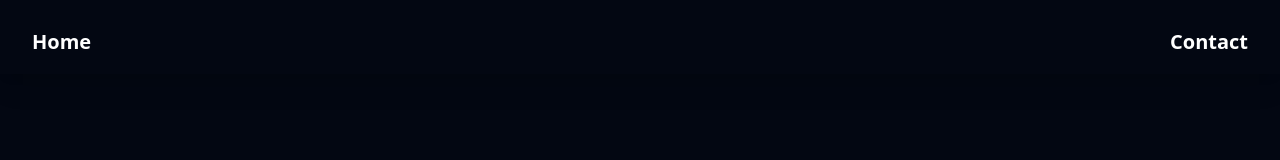
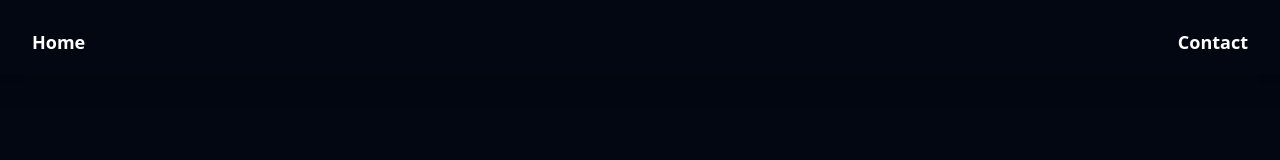
Before and after one commit to arlough/personal-website-v3, a Next.js app: page / in a window 1280 px wide. Shown: the top 160 px of the page. Built offline with nearby package versions, Linux system fonts and the light colour scheme.

Commit message:
nav elements should be smaller

```diff
--- a/src/components/Navbar.js
+++ b/src/components/Navbar.js
@@ -4,7 +4,7 @@ import Navbtn from '@/components/atoms/Navbtn'
 
 export default function Navbar(){
     return (
-        <nav className="hidden mt-3 text-xl font-bold text-white shadow-xl bg-background md:inline">
+        <nav className="hidden mt-3 text-lg font-bold text-white shadow-xl bg-background md:inline">
             <div className='mx-auto rounded max-w-screen-2xl'>
                 <div className='flex justify-between'>
                     <div className='flex px-5 py-2 space-x-5'>
```
